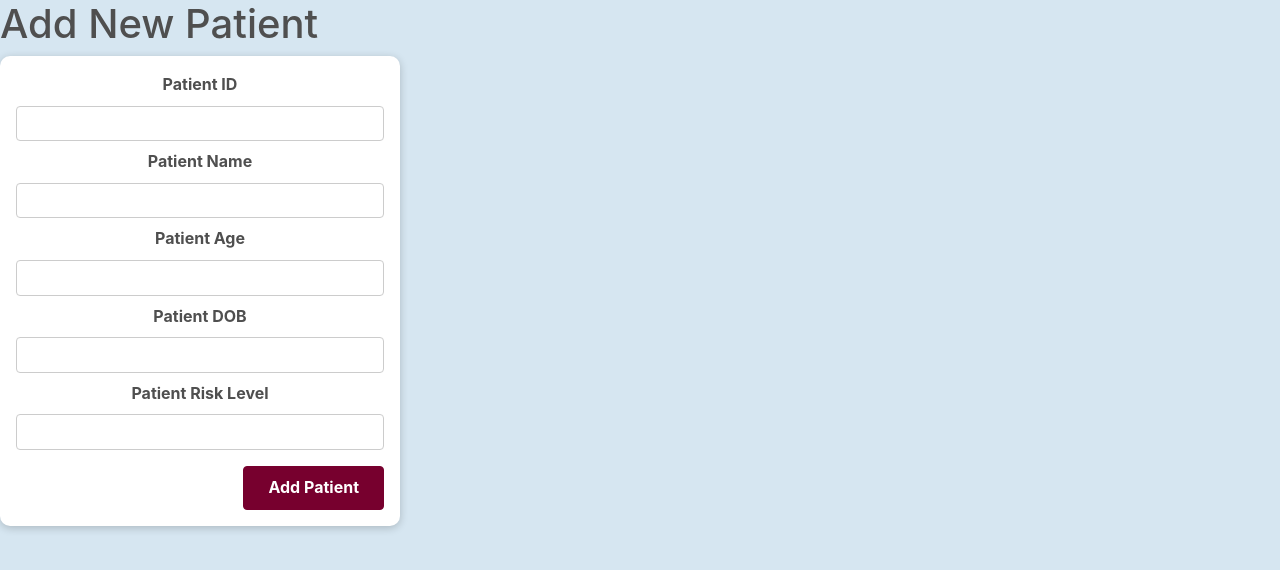
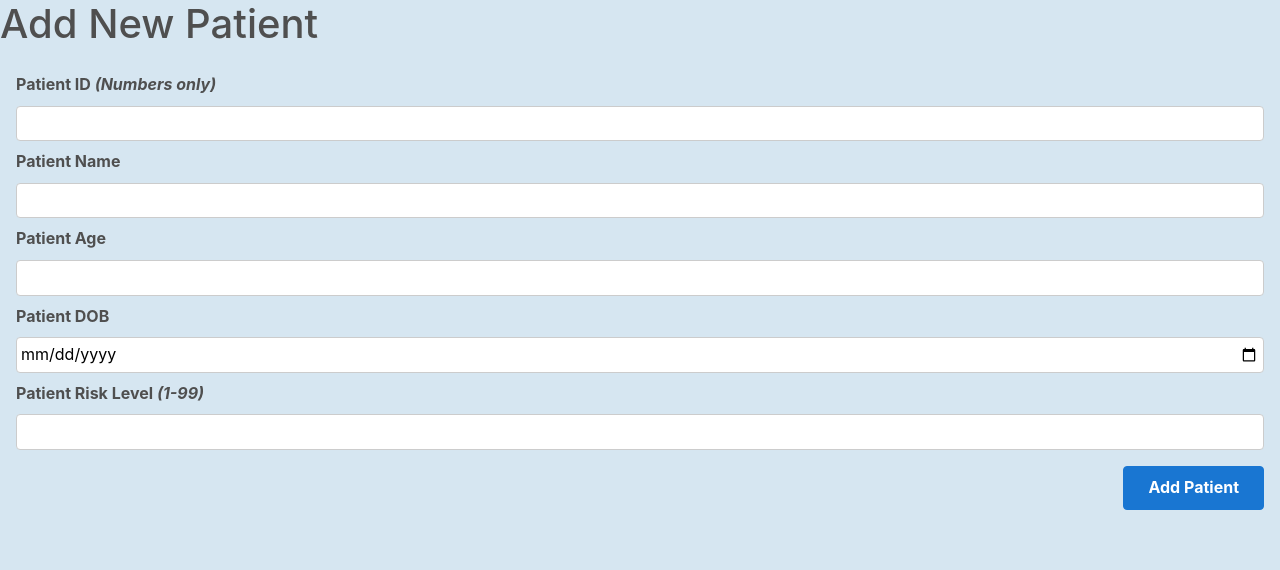
Before and after one commit to SENG-371/SENG371-Frontend, a React (Create React App) app: page /newpatient in a window 1280 px wide. Shown: the top 570 px of the page. Built offline with nearby package versions, Linux system fonts and the light colour scheme.

Commit message:
aded some style

```diff
--- a/src/components/forms/NewPatientForm.js
+++ b/src/components/forms/NewPatientForm.js
@@ -34,33 +34,63 @@ function NewPatientForm(props) {
 
 
   return (
-    <Card>
     <form className={classes.form} onSubmit={submitHandler}>
       <div className={classes.control}>
-          <label htmlFor='pid'>Patient ID</label>
-          <input type="text" required id="pid" ref={pidInputRef}></input>
+        <label htmlFor='pid'>Patient ID <i>(Numbers only)</i></label>
+        <input
+          type="numeric"
+          maxlength="10"
+          pattern="[0-9]{10}"
+          required
+          id="pid"
+          ref={pidInputRef}></input>
       </div>
+
       <div className={classes.control}>
         <label htmlFor='name'>Patient Name</label>
-          <input type="text" required id="name" ref={nameInputRef}></input>
+        <input
+          type="text"
+          required
+          id="name"
+          ref={nameInputRef}></input>
       </div>
+
       <div className={classes.control}>
         <label htmlFor='age'>Patient Age</label>
-          <input type="text" required id="age" ref={ageInputRef}></input>
+        <input
+          type="number"
+          min="1"
+          max="150"
+          required
+          id="age"
+          ref={ageInputRef}></input>
       </div>
+
       <div className={classes.control}>
         <label htmlFor='dob'>Patient DOB</label>
-          <input type="text" required id="dob" ref={dobInputRef}></input>
+        <input
+          type="date"
+          required
+          id="dob"
+          ref={dobInputRef}></input>
       </div>
+
       <div className={classes.control}>
-          <label htmlFor='risk'>Patient Risk Level</label>
-          <input type="text" required id="risk" ref={riskInputRef}></input>
+        <label htmlFor='risk'>Patient Risk Level <i>(1-99)</i></label>
+        <input
+          type="number"
+          min="1"
+          max="99"
+          required
+          id="risk"
+          ref={riskInputRef}></input>
       </div>
+
       <div className={classes.actions}>
         <button>Add Patient</button>
       </div>
     </form>
-    </Card>
+
   );
 }
 
--- a/src/components/forms/NewPatientForm.module.css
+++ b/src/components/forms/NewPatientForm.module.css
@@ -1,5 +1,6 @@
 .form {
   padding: 1rem;
+  margin: auto;
 }
 
 .control {
@@ -27,19 +28,22 @@
   text-align: right;
 }
 
-.actions button {
+.actions button,
+.btn {
   font: inherit;
   cursor: pointer;
-  background-color: #77002e;
+  background-color: #1976d2;
   color: white;
   padding: 0.5rem 1.5rem;
-  border: 1px solid #77002e;
+  border: 1px solid #1976d2;
   border-radius: 4px;
   font-weight: bold;
 }
 
 .actions button:hover,
-.actions button:active {
-  background-color: #a50e48;
-  border-color: #a50e48;
+.actions button:active,
+.btn:hover,
+.btn:active {
+  background-color: #4091e2;
+  border-color: #4091e2;
 }
--- a/src/components/forms/NewRecordForm.js
+++ b/src/components/forms/NewRecordForm.js
@@ -38,12 +38,12 @@ function NewRecordForm(props) {
 
     props.onAddRecord(recordData);
     setPopUpIsOpen(false);
-    window.location.reload(true);
+    // window.location.reload(true);
   }
 
   return (
     <>
-      <Card>
+
       <form className={classes.form} onSubmit={submitHandler}>
         <div className={classes.control}>
           <label htmlFor='title'>Title <i>(Letters only. Max length 20 characters)</i></label>
@@ -51,19 +51,18 @@ function NewRecordForm(props) {
             type="text"
             required
             maxlength="20"
-              pattern="[A-Za-z]*"
+            pattern="[A-Z a-z]*"
             id="title"
             ref={titleInputRef}
           >
           </input>
         </div>
         <div className={classes.control}>
-            <label htmlFor='description'>Description <i>(Max length 150 characters)</i></label>
+          <label htmlFor='description'>Description</label>
           <textarea
             id='description'
             required
             rows='5'
-              maxlength="150"
             ref={descriptionInputRef}></textarea>
         </div>
         <div className={classes.control}>
@@ -85,10 +84,10 @@ function NewRecordForm(props) {
             ref={dateInputRef}></input>
         </div>
         <div className={classes.actions}>
-            <input type='submit'></input>
+          <input className={classes.btn} type='submit'></input>
         </div>
       </form>
-      </Card>
+
       {popUpIsOpen && (
         <PopUp onCancel={closeModalHandler} onConfirm={confirmModalHandler} />
       )}
--- a/src/components/layout/Header.js
+++ b/src/components/layout/Header.js
@@ -39,6 +39,8 @@ export default function Header(props) {
 
     });
   }, []);
+
+  console.log(loadedPatients)
 
   function handleChange(event) {
     setName(event.target.value)
--- a/src/components/ui/HealthRecords.js
+++ b/src/components/ui/HealthRecords.js
@@ -39,11 +39,8 @@ function HealthRecords(props) {
   }
 
   return (
-    <div style={{ margin: '10px' }}>
-      <h1 style={{
-        fontSize: '3rem',
-        color: '#084e94'
-      }}>Health Records</h1>
+    <div >
+      <h1>Health Records</h1>
       {
         props.pName != 0 && (
           <RecordList records={props} />
--- a/src/components/ui/ListItem.module.css
+++ b/src/components/ui/ListItem.module.css
@@ -2,4 +2,5 @@
   display: inline-block;
   margin: 5px;
   width: 400px;
+  justify-content: center;
 }
--- a/src/components/ui/RecordItem.js
+++ b/src/components/ui/RecordItem.js
@@ -28,12 +28,13 @@ function RecordItem(props) {
             <div className={classes.image}>
               <img src={clipboard} />
             </div>
+            <p className={classes.date}>{props.date}</p>
             <div className={classes.content}>
               <h3 className={classes.title}>{props.title}</h3>
               <p>{props.description}</p>
-              <p>{props.date}</p>
             </div>
             <div className={classes.actions}>
+
               <button onClick={handleClick}>View Record</button>
             </div>
             {popUpIsOpen && (
--- a/src/components/ui/RecordItem.module.css
+++ b/src/components/ui/RecordItem.module.css
@@ -1,41 +1,49 @@
 .image {
-  background-color: aquamarine;
-  border: white 10px solid;
+  background-color: rgb(127, 204, 255);
+  border: white 15px solid;
   border-radius: 20px;
 }
 
-.title {
+.content {
   text-align: left;
-
-}
-
-.content {
-  text-align: center;
   padding: 1rem;
 }
 
 .content h3 {
   font-size: 2rem;
   color: #2c292b;
+  background-color: rgb(201, 201, 201);
+  border-radius: 15px;
+  padding: 5px 10px;
+}
+
+.content p {
+  color: #2c292b;
+}
+
+.date {
+  display: inline;
+  padding: 20px;
+  font-size: 3rem;
 }
 
 .actions {
   padding: 1.5rem;
-  text-align: center;
+  text-align: end;
   font-size: 1rem;
 }
 
 .actions button {
   font: inherit;
   cursor: pointer;
-  color: #77002e;
-  border: 1px solid #77002e;
-  background-color: transparent;
+  color: white;
+  border: 1px solid #1976d2;
+  background-color: #1976d2;
   padding: 0.5rem 1.5rem;
   border-radius: 4px;
 }
 
 .actions button:hover,
 .actions button:active {
-  background-color: #ffe2ed;
+  background-color: rgb(127, 204, 255);
 }
--- a/src/components/ui/RecordList.module.css
+++ b/src/components/ui/RecordList.module.css
@@ -1,7 +1,9 @@
 .list {
   list-style: none;
-  padding-top: 20px;
-  margin: 10px;
+  padding-top: auto;
+  margin: auto;
+  /* justify-content: center; */
+  text-align: center;
 }
 
 .item {
--- a/src/pages/NewRecord.js
+++ b/src/pages/NewRecord.js
@@ -18,6 +18,7 @@ function NewRecord() {
 
   function addRecordHandler(recordData) {
     const db = getDatabase();
+    console.log(recordData)
     set(ref(db, 'patients/' + JSON.parse(localStorage.getItem('CurrentPatient')).pid + '/records/' + recordData.rid), {
       title: recordData.title,
       description: recordData.description,
--- a/src/pages/OverviewPage.module.css
+++ b/src/pages/OverviewPage.module.css
@@ -8,3 +8,9 @@
 .container {
   background-color: #d6e6f1;
 }
+
+.container h1 {
+  margin: 10px;
+  font-size: 3rem;
+  color: #084e94
+}
```
Lines whose indentation alone changed are shown as unchanged.
